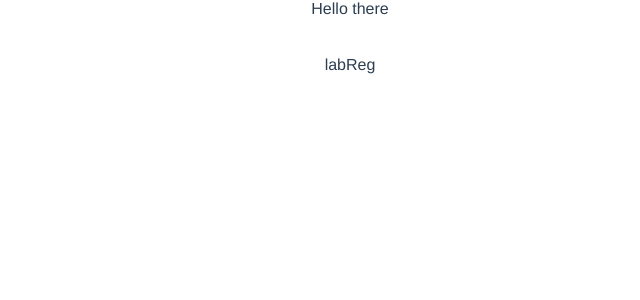
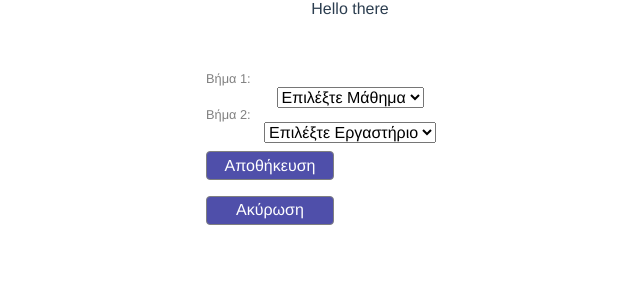
Before and after one commit to AlexLig/lab-registration-frontend, a Vue app: page /#/labRegistration in a window 1280 px wide. Shown: the top 300 px of the page, without its empty margins (290-930 px from the left). Built offline with nearby package versions, Linux system fonts and the light colour scheme.

Commit message:
Update LabRegistration.vue

```diff
--- a/src/views/LabRegistration.vue
+++ b/src/views/LabRegistration.vue
@@ -1,5 +1,30 @@
 <template>
-  <div>labReg</div>
+  <form action>
+    <label for="select-course">Βήμα 1:</label>
+    <select id="select-course">
+      <option value>Επιλέξτε Μάθημα</option>
+      <option value="dog">Dog</option>
+      <option value="cat">Cat</option>
+      <option value="hamster">Hamster</option>
+      <option value="parrot">Parrot</option>
+      <option value="spider">Spider</option>
+      <option value="goldfish">Goldfish</option>
+    </select>
+    <label for="select-course">Βήμα 2:</label>
+    <select id="select-course">
+      <option value>Επιλέξτε Εργαστήριο</option>
+      <option value="dog">
+        <b>a</b>
+      </option>
+      <option value="cat">Cat</option>
+      <option value="hamster">Hamster</option>
+      <option value="parrot">Parrot</option>
+      <option value="spider">Spider</option>
+      <option value="goldfish">Goldfish</option>
+    </select>
+    <input class="form-button" type="submit" value="Αποθήκευση">
+    <input class="form-button" type="reset" value="Ακύρωση">
+  </form>
 </template>
 
 <script>
@@ -7,3 +32,6 @@ export default {
   name: "labRegistration"
 };
 </script>
+
+<style lang="scss" scoped src="@/assets/styles/_form.scss">
+</style>
```
